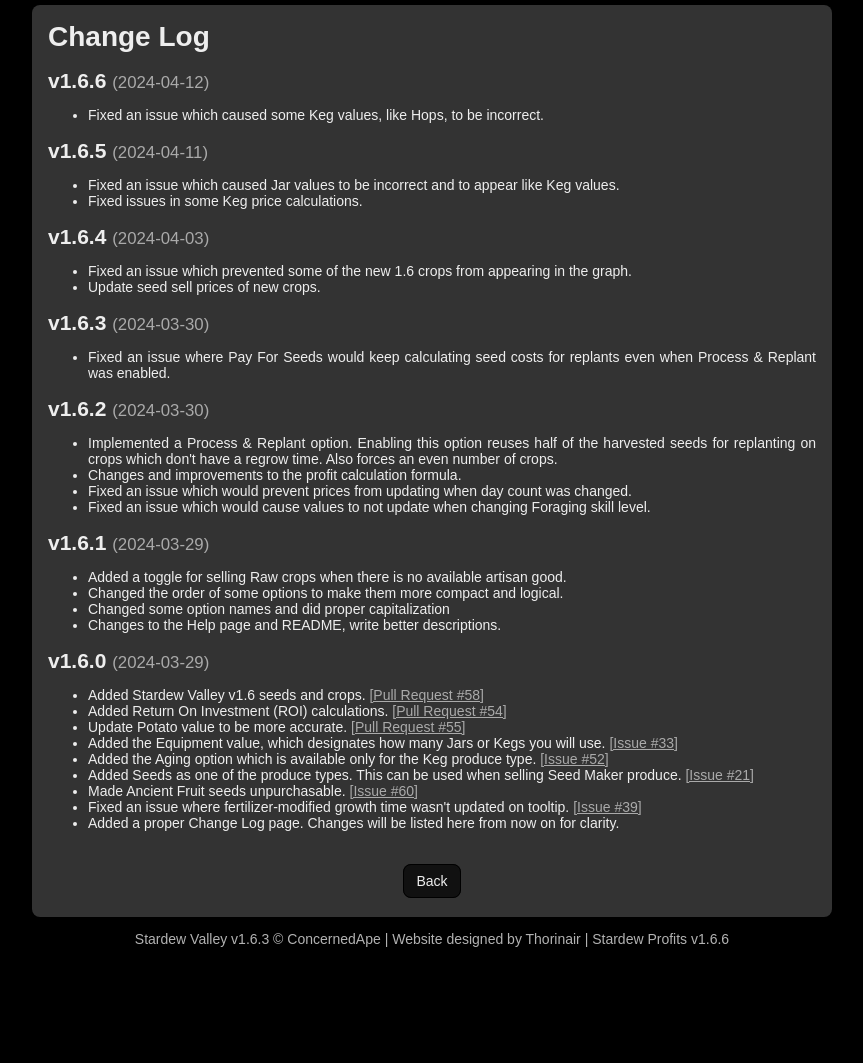
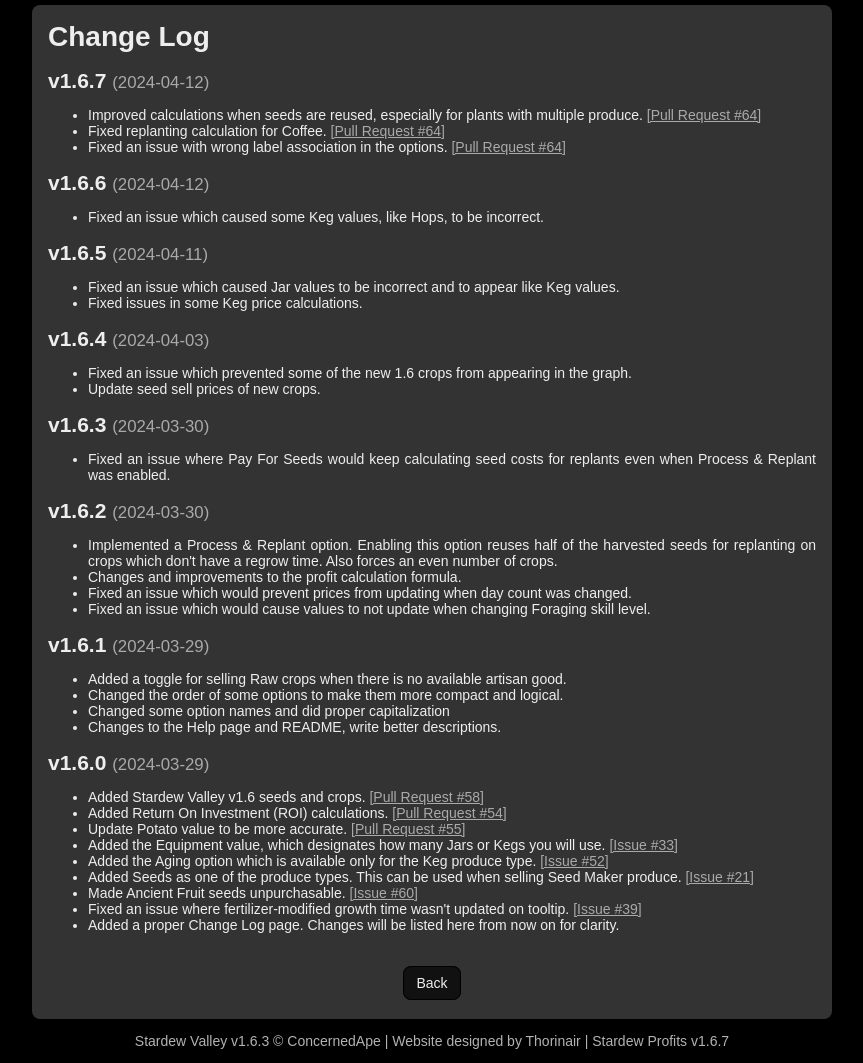
Before and after one commit to Thorinair/Stardew-Profits, a plain HTML site: page changes.html in a window 1280 px wide. Shown: the part 91-1154 px from the top of the page, without its empty margins (208-1071 px from the left). Before the commit the page ends 1052 px from the top, so only its background shows below. Drawn offline with nearby package versions, Linux system fonts and the light colour scheme; a script that the page names is missing.

Commit message:
Implement changes.

```diff
--- a/changes.html
+++ b/changes.html
@@ -16,6 +16,12 @@
 
 		<div class="changes">
 			<h1>Change Log</h1>
+            <h2>v1.6.7 <div class="date">(2024-04-12)</div></h2>
+            <ul>
+                <li>Improved calculations when seeds are reused, especially for plants with multiple produce. <a href="https://github.com/Thorinair/Stardew-Profits/pull/64" target="_blank">[Pull Request #64]</a></li>
+                <li>Fixed replanting calculation for Coffee. <a href="https://github.com/Thorinair/Stardew-Profits/pull/64" target="_blank">[Pull Request #64]</a></li>
+                <li>Fixed an issue with wrong label association in the options. <a href="https://github.com/Thorinair/Stardew-Profits/pull/64" target="_blank">[Pull Request #64]</a></li>
+            </ul>
             <h2>v1.6.6 <div class="date">(2024-04-12)</div></h2>
             <ul>
                 <li>Fixed an issue which caused some Keg values, like Hops, to be incorrect.</li>
@@ -65,7 +71,7 @@
 		</div>
 
 		<div class="footer">
-            <p><a href="http://stardewvalley.net/" target="_blank">Stardew Valley v1.6.3</a> &copy; <a href="https://twitter.com/ConcernedApe" target="_blank">ConcernedApe</a> | Website designed by <a href="https://twitter.com/thorinair_music" target="_blank">Thorinair</a> | <a href="https://github.com/Thorinair/Stardew-Profits" target="_blank">Stardew Profits v1.6.6</a></p>
+            <p><a href="http://stardewvalley.net/" target="_blank">Stardew Valley v1.6.3</a> &copy; <a href="https://twitter.com/ConcernedApe" target="_blank">ConcernedApe</a> | Website designed by <a href="https://twitter.com/thorinair_music" target="_blank">Thorinair</a> | <a href="https://github.com/Thorinair/Stardew-Profits" target="_blank">Stardew Profits v1.6.7</a></p>
 		</div>
 
 		<script src="js/time.js"> </script>
```
Also changed, not shown: help.html (+1 -1 lines), index.html (+1 -1 lines), js/main.js (+5 -16 lines).
